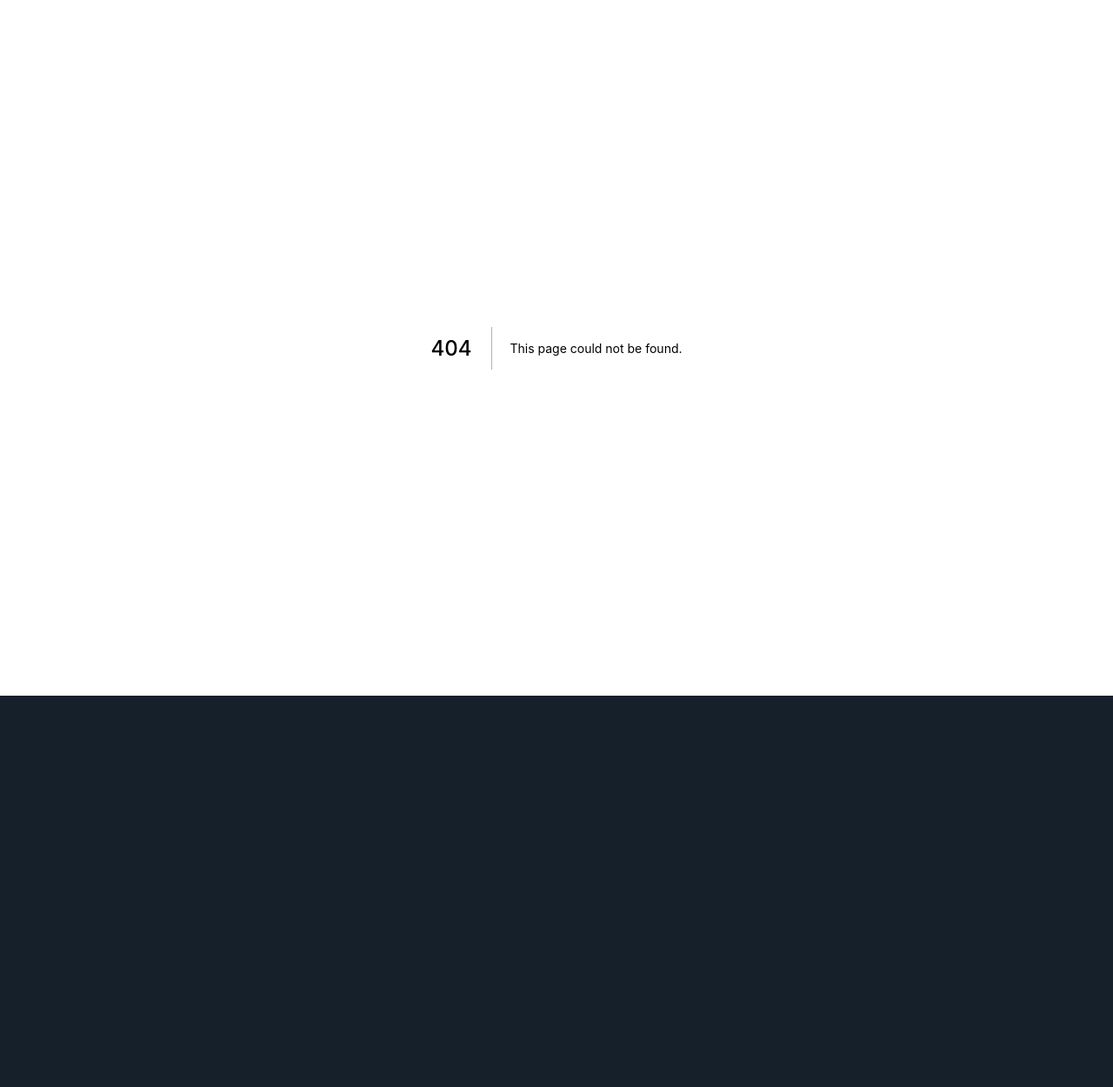
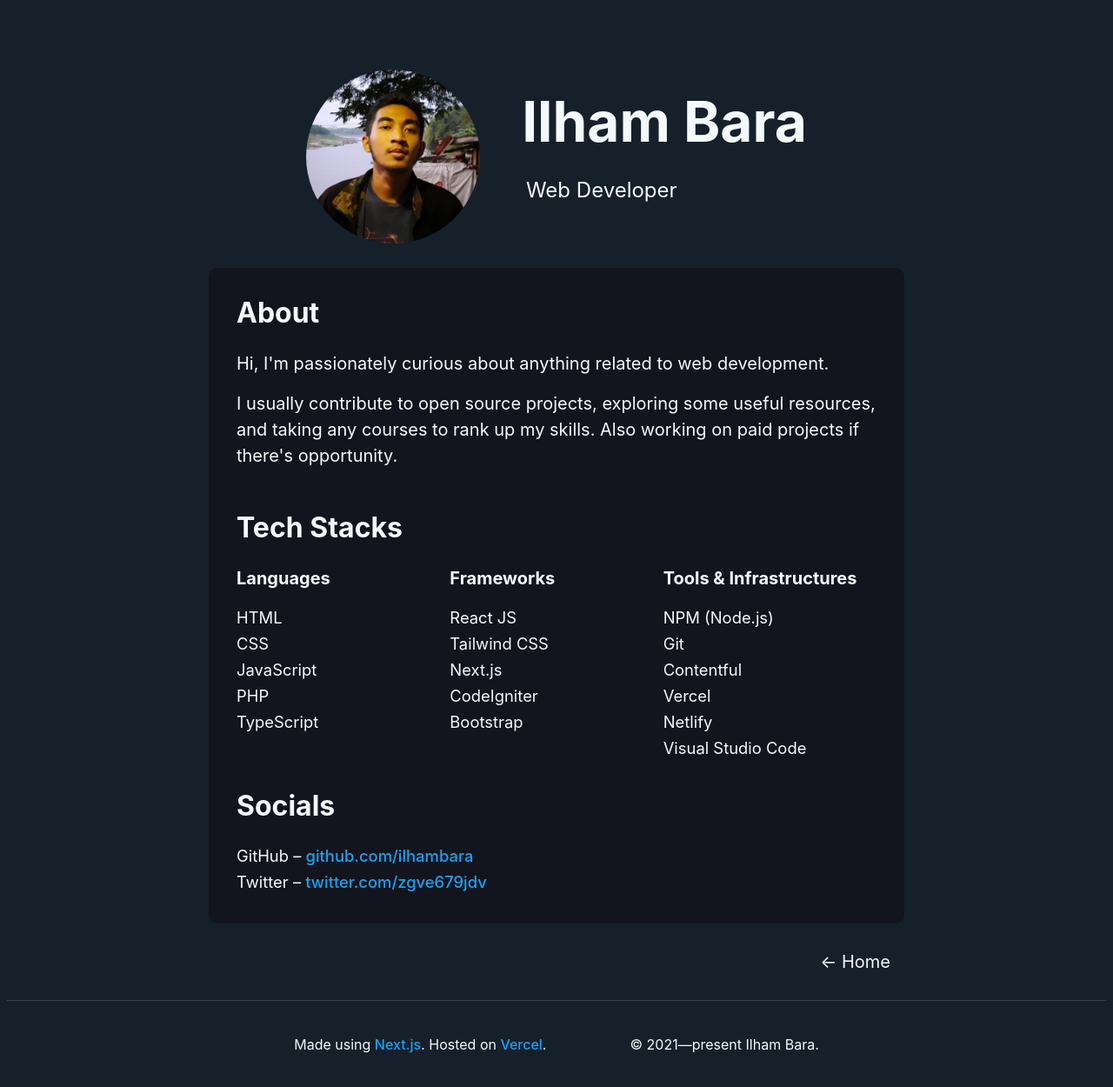
Before and after one commit to ilhambara/portfolio, a Next.js app: page /about in a window 1280 px wide. Before the commit this address had no page. Shown: the whole page at 87% size. Before the commit the page ends 800 px from the top, so only its background shows below. Built offline with nearby package versions, Linux system fonts and the light colour scheme.

Commit message:
Add: about page and reorganized: footer

```diff
--- /dev/null
+++ b/pages/about.js
@@ -0,0 +1,95 @@
+import Head from 'next/head'
+import Image from 'next/image'
+import styles from '../styles/About.module.css'
+import footer from '../styles/Footer.module.css'
+
+export default function About() {
+    return (
+        <div className={styles.container}>
+            <Head>
+                <title>About | Next Portfolio</title>
+                <link rel="icon" href="https://raw.githubusercontent.com/ilhambara/nextjs-portfolio/main/public/favicon.ico" />
+            </Head>
+
+            <main className={styles.main}>
+                <div className={styles.profile}>
+                    <div className={styles.avatar}>
+                        <Image
+                            src="/ava.jpg"
+                            alt="Picture of the author"
+                            width={200}
+                            height={200}
+                            className={styles.avatar}
+                        />
+                    </div>
+                    <div className={styles.info}>
+                        <h1 className={styles.title}>Ilham Bara</h1>
+                        <p className={styles.description}>Web Developer</p>
+                    </div>
+                </div>
+                <div className={styles.background__about}>
+                    <div className={styles.about}>
+                        <h3 className={styles.text__title}>About</h3>
+                        <p className={styles.text__desc}>Hi, I'm passionately curious about anything related to web development.</p>
+                        <p className={styles.text__desc}>I usually contribute to open source projects, exploring some useful resources, and taking any courses to rank up my skills. Also working on paid projects if there's opportunity.</p>
+                    </div>
+                    <div className={styles.techstacks}>
+                        <h3 className={styles.text__title}>Tech Stacks</h3>
+                        <div className={styles.grid__display}>
+                            <div className={styles.grid__elements}>
+                                <h5 className={styles.text__desc}>Languages</h5>
+                                    <ul className={styles.list__ul}>
+                                        <li>HTML</li>
+                                        <li>CSS</li>
+                                        <li>JavaScript</li>
+                                        <li>PHP</li>
+                                        <li>TypeScript</li>
+                                    </ul>
+                            </div>
+                            <div className={styles.grid__elements}>
+                                <h5 className={styles.text__desc}>Frameworks</h5>
+                                    <ul className={styles.list__ul}>
+                                        <li>React JS</li>
+                                        <li>Tailwind CSS</li>
+                                        <li>Next.js</li>
+                                        <li>CodeIgniter</li>
+                                        <li>Bootstrap</li>
+                                    </ul>
+                            </div>
+                            <div className={styles.grid__elements}>
+                                <h5 className={styles.text__desc}>Tools & Infrastructures</h5>
+                                    <ul className={styles.list__ul}>
+                                        <li>NPM (Node.js)</li>
+                                        <li>Git</li>
+                                        <li>Contentful</li>
+                                        <li>Vercel</li>
+                                        <li>Netlify</li>
+                                        <li>Visual Studio Code</li>
+                                    </ul>
+                            </div>
+                        </div>
+                    </div>
+                    <div className={styles.socials}>
+                        <h3 className={styles.text__title}>Socials</h3>
+                        <ul className={styles.list__ul}>
+                            <li>GitHub – <span className={styles.text__span}><a href="https://github.com/ilhambara" target="_blank">github.com/ilhambara</a></span></li>
+                            <li>Twitter – <span className={styles.text__span}><a href="https://twitter.com/zgve679jdv" target="_blank">twitter.com/zgve679jdv</a></span></li>
+                        </ul>
+                    </div>
+                </div>
+                <div className={styles.back__button}>
+                    <a href="/">&larr; Home</a>
+                </div>
+            </main>
+
+            <footer className={footer.footer__flex}>
+                <div className={footer.footer__div}>
+                    <p>Made using <span className={footer.text__span}><a href="https://nextjs.org/">Next.js</a></span>. Hosted on <span className={footer.text__span}><a href="https://vercel.com/">Vercel</a></span>.</p>
+                </div>
+                <div className={footer.footer__div}>
+                    <p>© 2021—present Ilham Bara.</p>
+                </div>
+            </footer>
+        </div>
+    )
+}
--- /dev/null
+++ b/styles/About.module.css
@@ -0,0 +1,148 @@
+.container {
+  min-height: 100vh;
+  padding: 0 0.5rem;
+  display: flex;
+  flex-direction: column;
+  justify-content: center;
+  align-items: center;
+}
+
+.main {
+  padding: 5rem 0 0 0;
+  flex: 1;
+  display: flex;
+  flex-direction: column;
+  justify-content: center;
+  align-items: center;
+}
+
+.title a {
+  color: #1da1f2;
+  text-decoration: none;
+}
+
+.title a:hover,
+.title a:focus,
+.title a:active {
+  text-decoration: underline;
+}
+
+.title {
+  margin: 0;
+  line-height: 1.15;
+  font-size: 4rem;
+}
+
+.title,
+.description {
+  text-align: left;
+}
+
+.description {
+  line-height: 1.5;
+  font-size: 1.5rem;
+  margin-left: 0.3rem;
+}
+
+.profile {
+  display: flex;
+  align-items: center;
+  justify-content: center;
+  flex-wrap: wrap;
+  max-width: 800px;
+}
+
+.avatar {
+  border-radius: 50%;
+}
+
+.info {
+  margin-left: 3rem;
+}
+
+/* About Section */
+
+.background__about {
+  max-width: 800px;
+  height: max-content;
+  margin-top: 1.5rem;
+  border-radius: 10px;
+  background-color: #12151d;
+}
+
+.about {
+  display: flex;
+  flex-direction: column;
+  text-align: left;
+  flex-wrap: wrap;
+  max-width: 800px;
+  margin: 2rem;
+}
+
+.text__title {
+  margin: 0 0 1.5rem 0;
+  font-size: 2rem;
+}
+
+.text__desc {
+  margin: 0 0 1rem 0;
+  line-height: 1.5;
+  font-size: 1.25rem;
+}
+
+.techstacks {
+  display: flex;
+  flex-direction: column;
+  text-align: left;
+  max-width: 800px;
+  margin: 2rem;
+}
+
+.grid__display {
+  display: grid;
+  grid-template-columns: repeat(3, 1fr);
+}
+
+.grid__elements {
+  overflow-wrap: break-word;
+}
+
+.list__ul {
+  list-style-type: none;
+  font-size: 1.15rem;
+  line-height: 1.625;
+}
+
+.socials {
+  display: flex;
+  flex-direction: column;
+  text-align: left;
+  flex-wrap: wrap;
+  max-width: 800px;
+  margin: 2rem;
+}
+
+.text__span {
+  color: #1da1f2;
+  font-weight: 500;
+}
+
+.text__span:hover {
+  text-decoration: underline;
+}
+
+/* Back Button */
+
+.back__button {
+  display: flex;
+  align-self: flex-end;
+  margin: 2rem 1rem;
+}
+
+.back__button a {
+  font-size: 1.25rem;
+}
+
+.back__button:hover a {
+  text-decoration: underline;
+}
--- /dev/null
+++ b/styles/Footer.module.css
@@ -0,0 +1,21 @@
+.footer__flex {
+  width: 100%;
+  height: 100px;
+  border-top: 1px solid #38444d;
+  display: flex;
+  justify-content: center;
+  align-items: center;
+}
+
+.footer__div {
+  margin: 0 3rem;
+}
+
+.text__span {
+  color: #1da1f2;
+  font-weight: 500;
+}
+
+.text__span:hover {
+  text-decoration: underline;
+}
--- a/styles/globals.css
+++ b/styles/globals.css
@@ -1,3 +1,7 @@
+* {
+  box-sizing: border-box;
+}
+
 html,
 body {
   padding: 0;
@@ -5,7 +9,7 @@ body {
   font-family: -apple-system, BlinkMacSystemFont, Segoe UI, Roboto, Oxygen,
     Ubuntu, Cantarell, Fira Sans, Droid Sans, Helvetica Neue, sans-serif;
   background-color: #15202b;
-  color: #ffffff;
+  color: #f4f9f9;
 }
 
 a {
@@ -13,10 +17,7 @@ a {
   text-decoration: none;
 }
 
-* {
-  box-sizing: border-box;
+ul {
+  margin: 0;
+  padding: 0;
 }
-
-/* h3 {
-  color: #8899a6;
-} */
```
Also changed, not shown: pages/index.js (+9 -11 lines), public/ava.jpg (added).
